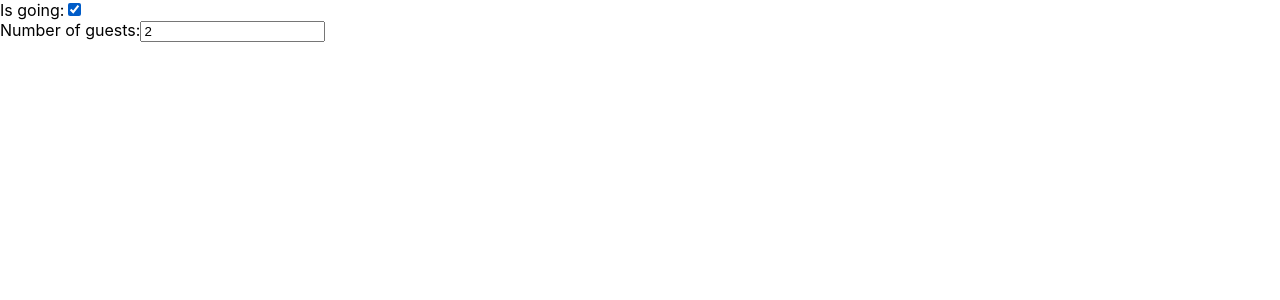
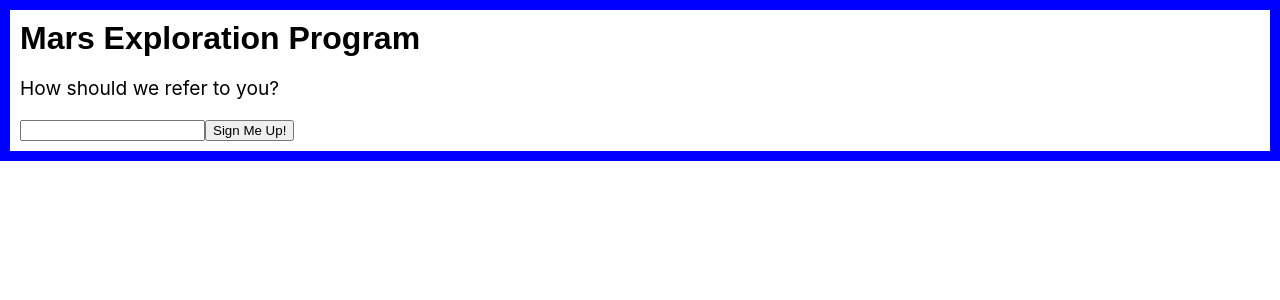
Before and after one commit to siva24anand/reactdocsapp, a React (Create React App) app: page / in a window 1280 px wide. Shown: the top 300 px of the page. Built offline with nearby package versions, Linux system fonts and the light colour scheme.

Commit message:
Composition in react

```diff
--- a/src/App.css
+++ b/src/App.css
@@ -30,3 +30,57 @@
     transform: rotate(360deg);
   }
 }
+.FancyBorder {
+  padding: 10px 10px;
+  border: 10px solid;
+}
+
+.FancyBorder-blue {
+  border-color: blue;
+}
+
+.FancyBorder-green{
+  border-color: green;
+}
+
+.Dialog-title {
+  margin: 0;
+  font-family: sans-serif;
+}
+
+.Dialog-message {
+  font-size: larger;
+}
+html, body, #root {
+  width: 100%;
+  height: 100%;
+}
+
+.SplitPane {
+  width: 100%;
+  height: 100%;
+}
+
+.SplitPane-left {
+  float: left;
+  width: 30%;
+  height: 100%;
+}
+
+.SplitPane-right {
+  float: left;
+  width: 70%;
+  height: 100%;
+}
+
+.Contacts {
+  width: 100%;
+  height: 100%;
+  background: lightblue;
+}
+
+.Chat {
+  width: 100%;
+  height: 100%;
+  background: pink;
+}
--- /dev/null
+++ b/src/Components/Composition.js
@@ -0,0 +1,109 @@
+import React from 'react';
+
+class WelcomeDiaglog extends React.Component{
+    constructor(props){
+        super(props);
+    }
+    render(){
+        return(
+            <FancyBorder color ="green" >
+            <h1 className="Dialog-title">
+                Welcome
+            </h1>
+            <p className ="Dialog-message">
+                Thank you for the visit
+            </p>
+            </FancyBorder>
+        );
+    }
+}
+function FancyBorder(props){
+    return (
+        <div className = {'FancyBorder FancyBorder-' + props.color}>
+            {props.children}
+        </div>
+    );
+}
+//////////////////////////////////////////////////////////////////
+class App extends React.Component{
+    render(){
+        return(
+            <SplitPane left ={<Contacts />}  right = {<Chat />}/>
+        );
+    }
+}
+function SplitPane(props){
+    return(
+        <div className="SplitPane">
+        <div className="SplitPane-left">
+          {props.left}
+        </div>
+        <div className="SplitPane-right">
+          {props.right}
+        </div>
+      </div>
+    );
+}
+
+function Contacts() {
+    return <div className="Contacts" />;
+  }
+
+  function Chat() {
+    return <div className="Chat" />;
+  }
+///////////////////////////////////////////////////////
+// function FancyBorder(props) {
+//     return (
+//       <div className={'FancyBorder FancyBorder-' + props.color}>
+//         {props.children}
+//       </div>
+//     );
+//   }
+
+  function Dialog(props) {
+    return (
+      <FancyBorder color="blue">
+        <h1 className="Dialog-title">
+          {props.title}
+        </h1>
+        <p className="Dialog-message">
+          {props.message}
+        </p>
+        {props.children}
+      </FancyBorder>
+    );
+  }
+
+  class SignUpDialog extends React.Component {
+    constructor(props) {
+      super(props);
+      this.handleChange = this.handleChange.bind(this);
+      this.handleSignUp = this.handleSignUp.bind(this);
+      this.state = {login: ''};
+    }
+
+    render() {
+      return (
+        <Dialog title="Mars Exploration Program"
+                message="How should we refer to you?">
+          <input value={this.state.login}
+                 onChange={this.handleChange} />
+          <button onClick={this.handleSignUp}>
+            Sign Me Up!
+          </button>
+        </Dialog>
+      );
+    }
+
+    handleChange(e) {
+      this.setState({login: e.target.value});
+    }
+
+    handleSignUp() {
+      alert(`Welcome aboard, ${this.state.login}!`);
+    }
+  }
+
+
+export default SignUpDialog;
--- a/src/index.js
+++ b/src/index.js
@@ -10,6 +10,7 @@ import Clock from './Components/Clock';
 import HelloWorld from './Components/HelloWorld';
 import List from './Components/List';
 import Form from './Components/Form';
+import Composition from './Components/Composition';
 
 //ReactDOM.render(<App />, document.getElementById('root'));
 //ReactDOM.render(<Toggle />, document.getElementById('root'));
@@ -18,8 +19,8 @@ import Form from './Components/Form';
 //ReactDOM.render(<ConditionalRendering />, document.getElementById('root'));
 //const number = [1,2,3,4,5];
 //ReactDOM.render(<List numbers = {number} />, document.getElementById('root'));
-ReactDOM.render(<Form />, document.getElementById('root'));
-
+//ReactDOM.render(<Form />, document.getElementById('root'));
+ReactDOM.render(<Composition />, document.getElementById('root'));
 
 
 // If you want your app to work offline and load faster, you can change
```
Also changed, not shown: 1 other file (tests, documents, lock files or other folders).
